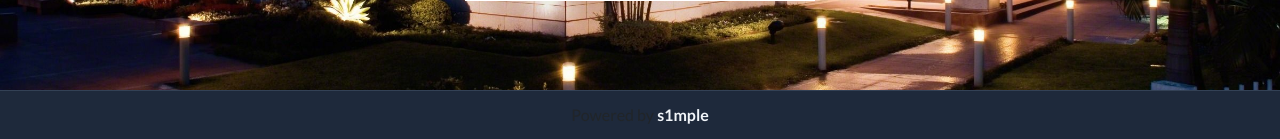
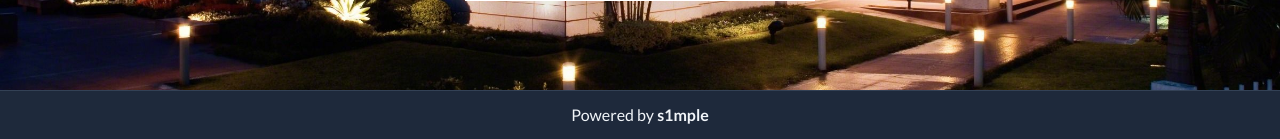
Before and after one commit to zcaraluna/web_quira, a PHP site: page /ws/login.php in a window 1280 px wide. Shown: the part 661-800 px from the top of the page. Run offline with PHP 8.4, Linux system fonts and the light colour scheme; some libraries are stand-ins or nearby versions.

Commit message:
prueba de footer s1mple

```diff
--- a/login.php
+++ b/login.php
@@ -330,7 +330,7 @@ if ($_POST) {
 
     <!-- Footer -->
     <div class="footer-simple">
-        <span>Powered by <a href="#" id="footer-link">s1mple</a></span>
+        <span style="color: #f1f5f9;">Powered by <a href="#" id="footer-link">s1mple</a></span>
     </div>
 
     <!-- Modal -->
```
